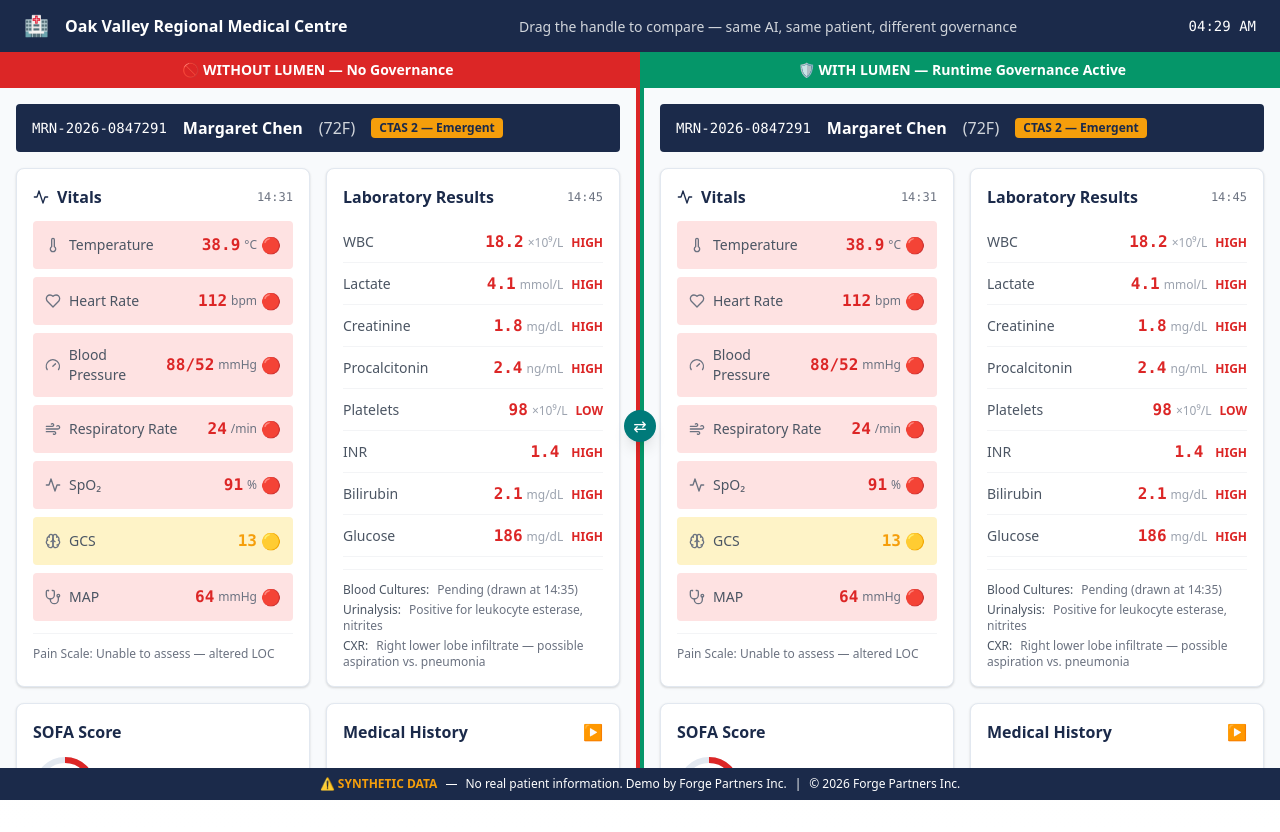
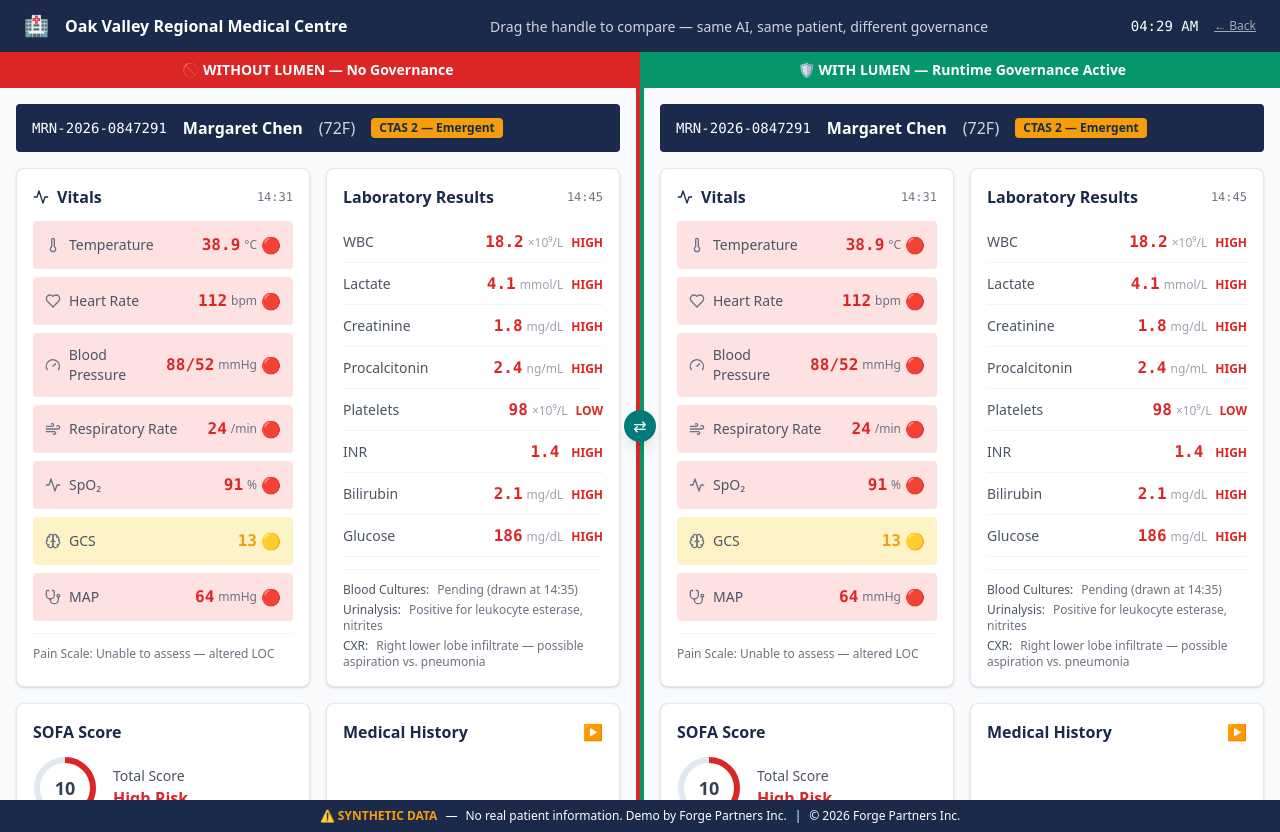
Before and after one commit to forge-health-ai/lumen-cds-demo, a Next.js app: page /demo/compare in a window 1280 px wide. Built offline with nearby package versions, Linux system fonts and the light colour scheme.

Commit message:
fix: add back-nav links on all demo pages, fix footer overlap

```diff
--- a/src/app/demo/compare/page.tsx
+++ b/src/app/demo/compare/page.tsx
@@ -1,6 +1,7 @@
 'use client';
 
 import { useState } from 'react';
+import Link from 'next/link';
 import { patient } from '@/data/patient';
 import { aiRecommendation } from '@/data/ai-recommendation';
 import {
@@ -61,8 +62,11 @@
         <div className="text-center">
           <span className="text-sm text-gray-300">Drag the handle to compare — same AI, same patient, different governance</span>
         </div>
-        <div className="font-mono text-sm">
-          {new Date().toLocaleTimeString('en-US', { hour: '2-digit', minute: '2-digit' })}
+        <div className="flex items-center gap-4">
+          <span className="font-mono text-sm">
+            {new Date().toLocaleTimeString('en-US', { hour: '2-digit', minute: '2-digit' })}
+          </span>
+          <Link href="/" className="text-white/60 hover:text-white text-xs underline">← Back</Link>
         </div>
       </div>
 
--- a/src/app/demo/with-lumen/page.tsx
+++ b/src/app/demo/with-lumen/page.tsx
@@ -1,6 +1,7 @@
 'use client';
 
 import { useState, useEffect } from 'react';
+import Link from 'next/link';
 import { patient } from '@/data/patient';
 import { aiRecommendation } from '@/data/ai-recommendation';
 import { evaluateClinicalDecision, type LumenEvaluation } from '@/lib/lumen';
@@ -43,7 +44,7 @@
   }, []);
 
   return (
-    <main className="min-h-screen bg-ehr-bg">
+    <main className="min-h-screen bg-ehr-bg pb-12">
       {/* Patient Banner */}
       <PatientBanner patient={patient} />
 
@@ -51,6 +52,7 @@
       <div className="bg-clinical-teal text-white px-6 py-2 flex items-center justify-center gap-2">
         <span className="font-bold">🛡️ LUMEN SDK ACTIVE:</span>
         <span>Runtime governance, audit trail, and regulatory compliance enabled</span>
+        <Link href="/" className="ml-auto text-white/80 hover:text-white text-xs underline">← Back to LUMEN SDK</Link>
       </div>
 
       {/* Main Content */}
--- a/src/app/demo/without-lumen/page.tsx
+++ b/src/app/demo/without-lumen/page.tsx
@@ -1,3 +1,4 @@
+import Link from 'next/link';
 import { patient } from '@/data/patient';
 import { aiRecommendation } from '@/data/ai-recommendation';
 import {
@@ -15,7 +16,7 @@
 
 export default function WithoutLumenPage() {
   return (
-    <main className="min-h-screen bg-ehr-bg">
+    <main className="min-h-screen bg-ehr-bg pb-12">
       {/* Patient Banner */}
       <PatientBanner patient={patient} />
 
@@ -23,6 +24,7 @@
       <div className="bg-medical-red text-white px-6 py-2 flex items-center justify-center gap-2">
         <span className="font-bold">⚠️ DEMO MODE:</span>
         <span>This view shows AI recommendations WITHOUT runtime governance</span>
+        <Link href="/" className="ml-auto text-white/80 hover:text-white text-xs underline">← Back to LUMEN SDK</Link>
       </div>
 
       {/* Main Content */}
--- a/src/app/layout.tsx
+++ b/src/app/layout.tsx
@@ -17,16 +17,13 @@
         {children}
 
         {/* Synthetic Data Footer */}
-        <footer className="fixed bottom-0 left-0 right-0 bg-clinical-navy text-white text-xs py-2 px-4 text-center z-50">
+        <footer className="sticky bottom-0 left-0 right-0 bg-clinical-navy text-white text-xs py-2 px-4 text-center z-50">
           <span className="font-bold text-medical-amber">⚠️ SYNTHETIC DATA</span>
           <span className="mx-2">—</span>
           <span>No real patient information. Demo by Forge Partners Inc.</span>
           <span className="mx-2">|</span>
           <span>© 2026 Forge Partners Inc.</span>
         </footer>
-
-        {/* Add padding to account for fixed footer */}
-        <div className="h-8"></div>
       </body>
     </html>
   );
```
Also changed, not shown: 1 other file (tests, documents, lock files or other folders).
